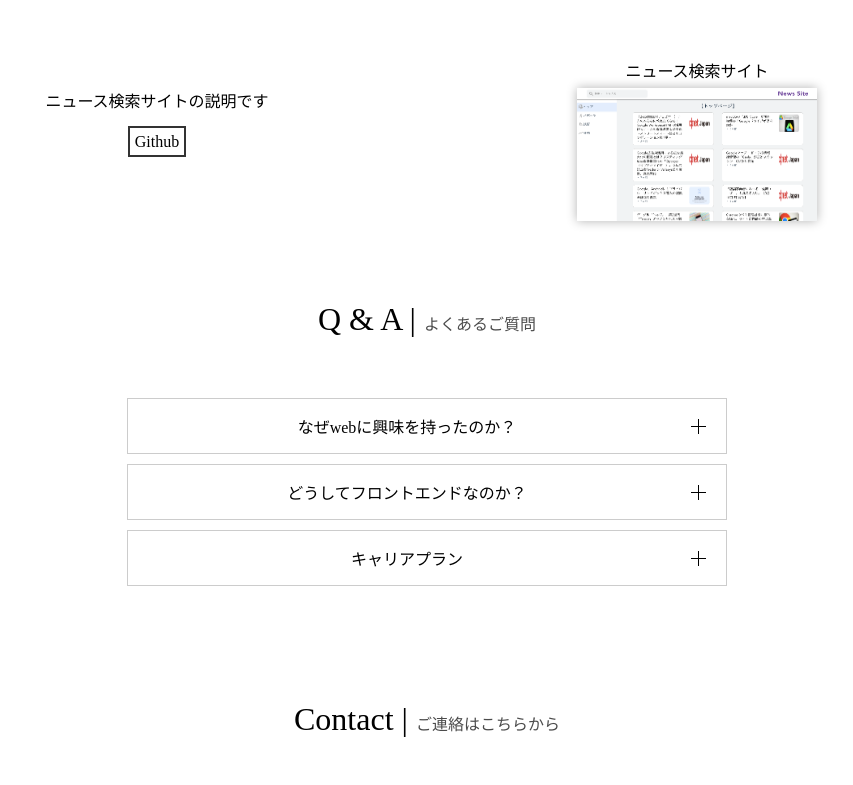
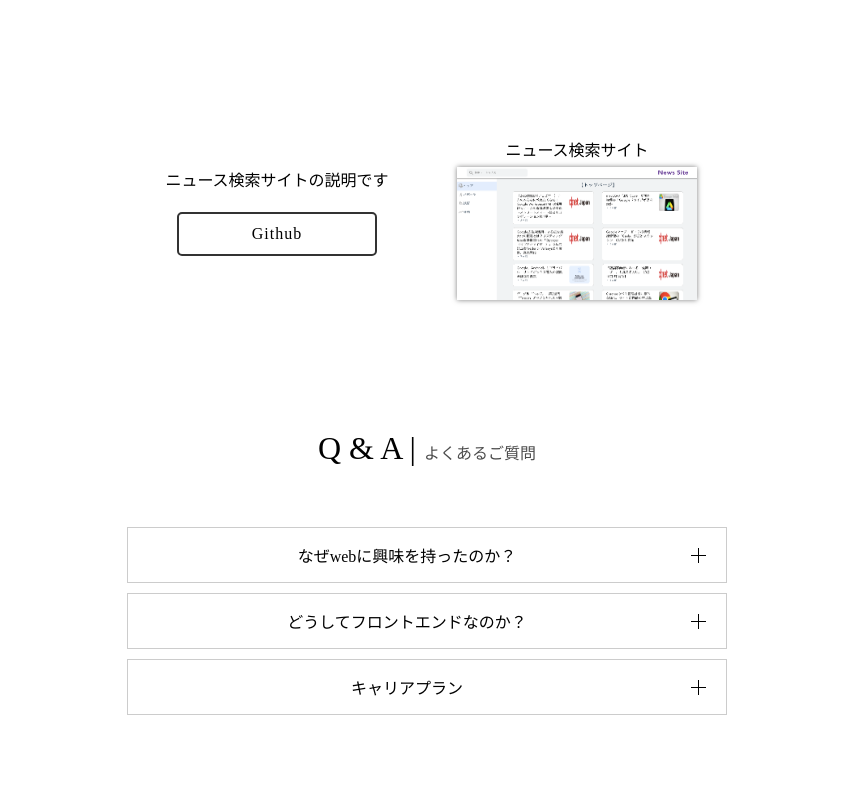
Before and after one commit to kkkumakk001/portfolio_2022, a website: page index.html in a window 1280 px wide. Shown: the part 1786-2571 px from the top of the page, without its empty margins (213-1066 px from the left). Drawn offline with nearby package versions, Linux system fonts and the light colour scheme.

Commit message:
WORK内のpadding, marginの修正

```diff
--- a/css/main.css
+++ b/css/main.css
@@ -30,7 +30,7 @@ p {
   transform: translateX(0px);
 }
 .work-img {
-  box-shadow: 0px 0px 10px rgba(0,0,0,0.3);
+  box-shadow: 0px 0px 5px rgba(0,0,0,0.5);
   width: 240px;
   max-width: 240px;
   height: 133px;
--- a/index.html
+++ b/index.html
@@ -39,6 +39,7 @@
                 <li><a href="#">TOP</a></li>
                 <li><a href="#about">ABOUT</a></li>
                 <li><a href="#skill">SKILL</a></li>
+                <li><a href="#work">WORK</a></li>
                 <li><a href="#question">Q & A</a></li>
                 <li><a href="#contact">CONTACT</a></li>
             </ul>
@@ -121,21 +122,25 @@
         <div class="work-item flex-wrap fuwa">
             <div class="flex-item">
                 <p>ポートフォリオサイト</p>
-                <img id ="work-img" class="work-img" src="img/portfolio_pc.png" alt="">
+                <a href="https://kkkumakk001.github.io/portfolio_2022/" target="_blank">
+                    <img id ="work-img" class="work-img" src="img/portfolio_pc.png" alt="">
+                </a>
             </div>
             <div class="flex-item flex-item-des">
                 <p>ポートフォリオサイトの説明です</p>
-                <a class="github-btn fuwa" href="https://kkkumakk001.github.io/portfolio_2022/" target="_blank">Github</a>
+                <a class="github-btn fuwa" href="https://github.com/kkkumakk001/portfolio_2022" target="_blank"><span>Github</span><span>コードを見る</span></a>
             </div>
         </div>
         <div class="work-item flex-wrap-rev fuwa">
             <div class="flex-item flex-item-des">
                 <p>ニュース検索サイトの説明です</p>
-                <a class="github-btn fuwa" href="https://news-search-app-8a8d0.web.app/" target="_blank">Github</a>
+                <a class="github-btn fuwa" href="https://github.com/kkkumakk001/news_search_app" target="_blank"><span>Github</span><span>コードを見る</span></a>
             </div>
             <div class="flex-item">
                 <p>ニュース検索サイト</p>
-                <img class="work-img" src="img/news_search.png" alt="">
+                <a href="https://news-search-app-8a8d0.firebaseapp.com/" target="_blank">
+                    <img class="work-img" src="img/news_search.png" alt="">
+                </a>
             </div>
         </div>
     </div><!-- workセクション終わり -->
@@ -157,7 +162,7 @@
                 <dd class="accordion-content">答え</dd>
             </div>
         </dl>
-    </div><!-- Q&A -->
+    </div><!-- Q&Aセクション終わり -->
 
 
     <div id="contact" class="section fuwa">
--- a/sass/sub.scss
+++ b/sass/sub.scss
@@ -77,7 +77,7 @@ header {
         right: 0;
     }
     & ul {
-        padding-top: 80px;
+        padding-top: 70px;
     }
     & li {
         list-style-type: none;
@@ -135,6 +135,7 @@ header {
 }
 #work {
     background-color: #fff;
+    padding-top: 85px;
 }
 #question {
     height: 400px;
@@ -155,7 +156,10 @@ header {
     }
 }
 #work .flex-wrap {
-    padding-bottom: 100px;
+    margin-bottom: 150px;
+}
+#work .flex-wrap-rev {
+    margin-bottom: 50px;
 }
 .flex-item {
     width: 50%;
@@ -168,6 +172,10 @@ header {
             padding-bottom: 15px;
         }
     }
+}
+.work-item {
+    max-width: 600px;
+    margin: 0 auto;
 }
 .about {
     &-img, &-des {
@@ -210,6 +218,37 @@ header {
     }
 }
 .github-btn {
+    display: inline-block;
+    position: relative;
     border: 2px solid #333;
-    padding: 5px;
+    padding: 20px 20px;
+    min-width: 200px;
+    border-radius: 5px;
+    font-weight: bold;
+    font-family: Arial, Helvetica, sans-serif;
+    letter-spacing: 1px;
+    transition: all 0.5s;
+    & span {
+        position: absolute;
+        left: 50%;
+        top:50%;
+        transform:translate(-50%,-50%);
+        transition: all .5s;
+        display: block;
+        white-space: nowrap;
+    }
+    & span:nth-child(2) {
+        opacity: 0;
+        color: #fff;
+    }
+    &:hover {
+        color: #fff;
+        background-color: #000;
+        & span:nth-child(1) {
+            opacity: 0;
+        }
+        & span:nth-child(2) {
+            opacity: 1;
+        }
+    }
 }
```
Also changed, not shown: js/main.js (+7 -8 lines), css/sub.css.
